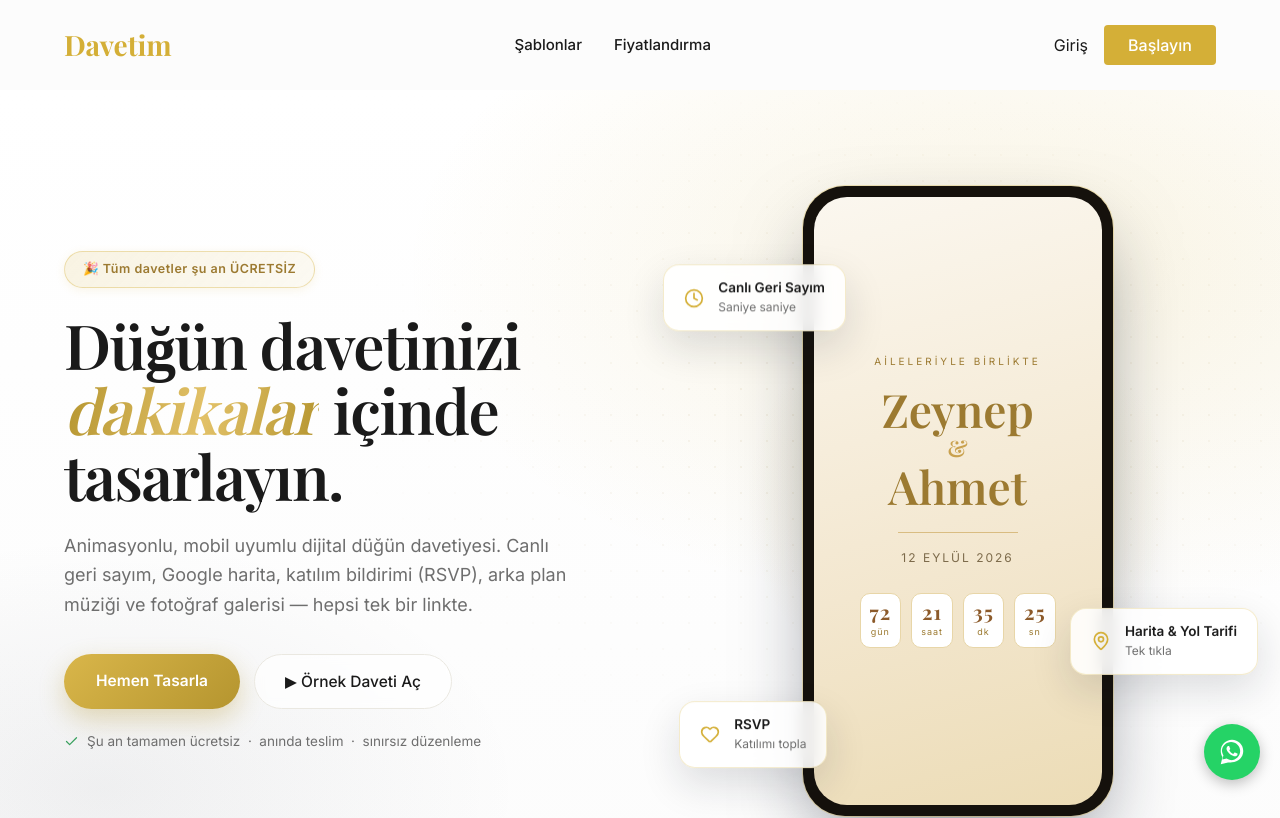
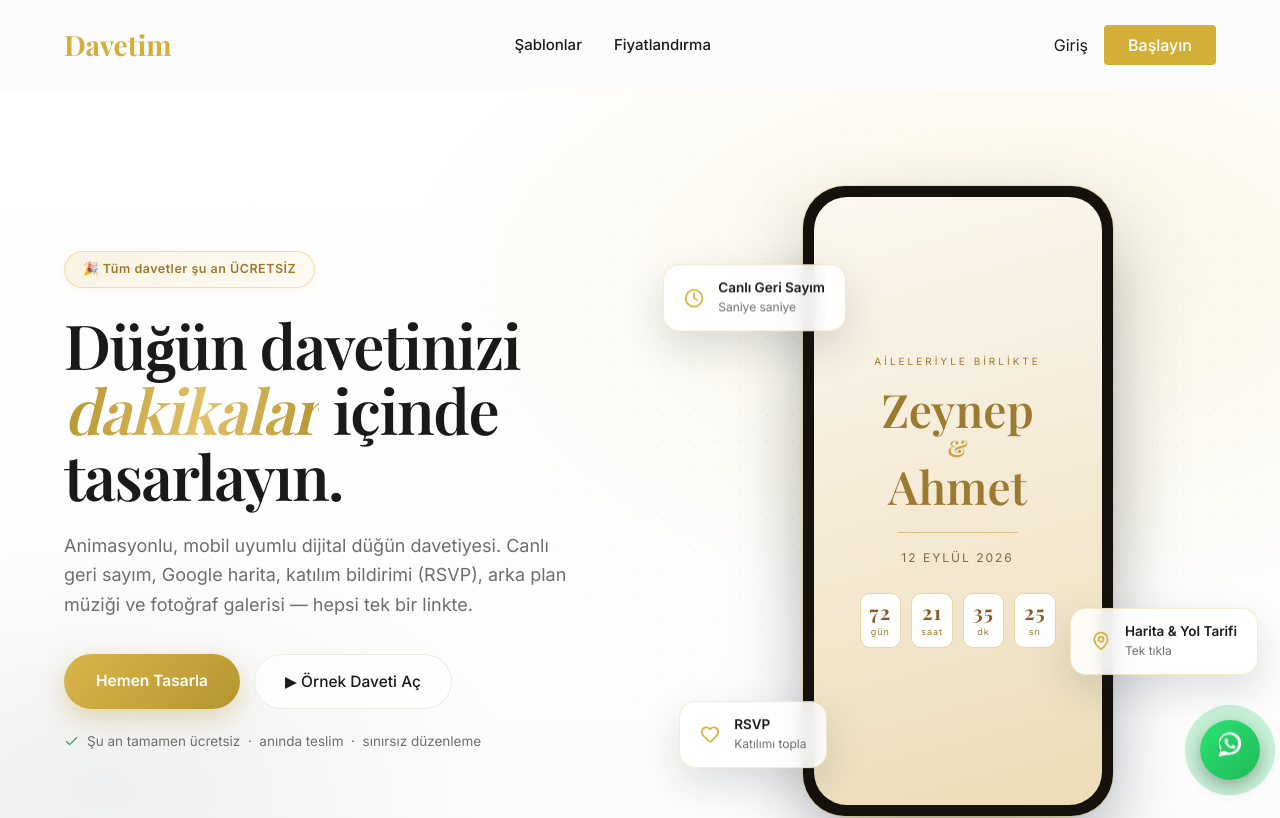
Before and after one commit to enesakmehmet/Davet, a React (Vite) app in the folder frontend/: page / in a window 1280 px wide. Shown: the top 818 px of the page. Built offline with nearby package versions, Linux system fonts and the light colour scheme; no server answers; a web font is replaced by a local one.

Commit message:
feat: whatsapp buton animasyonu (nabiz halka + zip effekti)

```diff
--- a/frontend/src/components/WhatsappButton.tsx
+++ b/frontend/src/components/WhatsappButton.tsx
@@ -13,7 +13,7 @@ const getSessionId = (): string => {
 };
 
 /**
- * Her sayfada sağ altta sabit WhatsApp butonu.
+ * Her sayfada sağ altta sabit, animasyonlu WhatsApp butonu.
  * Not: Telefon numarası burada YOKTUR — buton backend'deki /whatsapp/go
  * ucuna gider, numara yalnızca backend .env'de tutulur ve oradan wa.me'ye
  * 302 ile yönlendirilir. Aynı zamanda tıklama admin panel için kaydedilir.
@@ -25,31 +25,79 @@ const WhatsappButton = () => {
   )}&sid=${encodeURIComponent(getSessionId())}`;
 
   return (
-    <a
-      href={href}
-      target="_blank"
-      rel="noopener noreferrer"
-      aria-label="WhatsApp'tan yaz"
-      style={{
-        position: 'fixed',
-        right: 20,
-        bottom: 20,
-        zIndex: 9999,
-        width: 56,
-        height: 56,
-        borderRadius: '50%',
-        background: '#25D366',
-        display: 'flex',
-        alignItems: 'center',
-        justifyContent: 'center',
-        boxShadow: '0 4px 14px rgba(0,0,0,0.25)',
-        textDecoration: 'none',
-      }}
-    >
-      <svg viewBox="0 0 32 32" width="30" height="30" fill="#fff" xmlns="http://www.w3.org/2000/svg">
-        <path d="M16.001 3C9.373 3 4 8.373 4 15c0 2.362.687 4.564 1.872 6.417L4 29l7.77-1.84A11.94 11.94 0 0 0 16.001 27C22.628 27 28 21.627 28 15S22.628 3 16.001 3zm0 21.7c-1.94 0-3.75-.57-5.27-1.55l-.378-.24-4.61 1.09 1.12-4.49-.25-.39A9.66 9.66 0 0 1 5.3 15c0-5.35 4.35-9.7 9.7-9.7 5.35 0 9.7 4.35 9.7 9.7 0 5.35-4.35 9.7-9.699 9.7zm5.32-7.26c-.29-.145-1.71-.845-1.975-.94-.265-.096-.458-.145-.65.145-.192.29-.746.94-.914 1.133-.168.193-.336.217-.626.072-.29-.145-1.223-.451-2.33-1.437-.86-.767-1.442-1.714-1.61-2.004-.168-.29-.018-.447.127-.591.13-.13.29-.338.435-.507.145-.169.193-.29.29-.483.096-.193.048-.362-.024-.507-.072-.145-.65-1.567-.892-2.146-.235-.564-.474-.488-.65-.497l-.554-.01c-.193 0-.507.072-.772.362-.265.29-1.012.99-1.012 2.412 0 1.423 1.036 2.797 1.181 2.99.145.193 2.04 3.115 4.943 4.368.691.298 1.23.476 1.65.61.693.22 1.324.189 1.823.115.556-.083 1.71-.699 1.95-1.375.242-.676.242-1.255.169-1.375-.072-.12-.265-.193-.554-.338z"/>
-      </svg>
-    </a>
+    <>
+      <style>{`
+        @keyframes wa-ping {
+          0%   { transform: scale(1);   opacity: 0.55; }
+          70%  { transform: scale(1.9); opacity: 0; }
+          100% { transform: scale(1.9); opacity: 0; }
+        }
+        @keyframes wa-bounce {
+          0%, 80%, 100% { transform: translateY(0); }
+          40% { transform: translateY(-6px); }
+        }
+        @keyframes wa-pop {
+          0% { transform: scale(0); opacity: 0; }
+          60% { transform: scale(1.12); opacity: 1; }
+          100% { transform: scale(1); opacity: 1; }
+        }
+        .wa-fab-wrap {
+          position: fixed;
+          right: 20px;
+          bottom: 20px;
+          z-index: 9999;
+          width: 60px;
+          height: 60px;
+          animation: wa-pop 0.5s ease-out;
+        }
+        .wa-fab-ring {
+          position: absolute;
+          inset: 0;
+          border-radius: 50%;
+          background: #25D366;
+          animation: wa-ping 2.2s cubic-bezier(0.2, 0.7, 0.4, 1) infinite;
+        }
+        .wa-fab-ring.wa-fab-ring2 {
+          animation-delay: 1.1s;
+        }
+        .wa-fab-btn {
+          position: relative;
+          display: flex;
+          align-items: center;
+          justify-content: center;
+          width: 60px;
+          height: 60px;
+          border-radius: 50%;
+          background: linear-gradient(135deg, #2be374, #1fb955);
+          box-shadow: 0 6px 18px rgba(0,0,0,0.3);
+          text-decoration: none;
+          transition: transform 0.2s ease, box-shadow 0.2s ease;
+        }
+        .wa-fab-btn:hover {
+          transform: scale(1.08);
+          box-shadow: 0 8px 22px rgba(0,0,0,0.35);
+        }
+        .wa-fab-icon {
+          animation: wa-bounce 2.8s ease-in-out infinite;
+        }
+      `}</style>
+      <div className="wa-fab-wrap">
+        <span className="wa-fab-ring" />
+        <span className="wa-fab-ring wa-fab-ring2" />
+        <a href={href} target="_blank" rel="noopener noreferrer" aria-label="WhatsApp'tan yaz" className="wa-fab-btn">
+          <svg
+            className="wa-fab-icon"
+            viewBox="0 0 32 32"
+            width="30"
+            height="30"
+            fill="#fff"
+            xmlns="http://www.w3.org/2000/svg"
+          >
+            <path d="M16.001 3C9.373 3 4 8.373 4 15c0 2.362.687 4.564 1.872 6.417L4 29l7.77-1.84A11.94 11.94 0 0 0 16.001 27C22.628 27 28 21.627 28 15S22.628 3 16.001 3zm0 21.7c-1.94 0-3.75-.57-5.27-1.55l-.378-.24-4.61 1.09 1.12-4.49-.25-.39A9.66 9.66 0 0 1 5.3 15c0-5.35 4.35-9.7 9.7-9.7 5.35 0 9.7 4.35 9.7 9.7 0 5.35-4.35 9.7-9.699 9.7zm5.32-7.26c-.29-.145-1.71-.845-1.975-.94-.265-.096-.458-.145-.65.145-.192.29-.746.94-.914 1.133-.168.193-.336.217-.626.072-.29-.145-1.223-.451-2.33-1.437-.86-.767-1.442-1.714-1.61-2.004-.168-.29-.018-.447.127-.591.13-.13.29-.338.435-.507.145-.169.193-.29.29-.483.096-.193.048-.362-.024-.507-.072-.145-.65-1.567-.892-2.146-.235-.564-.474-.488-.65-.497l-.554-.01c-.193 0-.507.072-.772.362-.265.29-1.012.99-1.012 2.412 0 1.423 1.036 2.797 1.181 2.99.145.193 2.04 3.115 4.943 4.368.691.298 1.23.476 1.65.61.693.22 1.324.189 1.823.115.556-.083 1.71-.699 1.95-1.375.242-.676.242-1.255.169-1.375-.072-.12-.265-.193-.554-.338z" />
+          </svg>
+        </a>
+      </div>
+    </>
   );
 };
 
```
